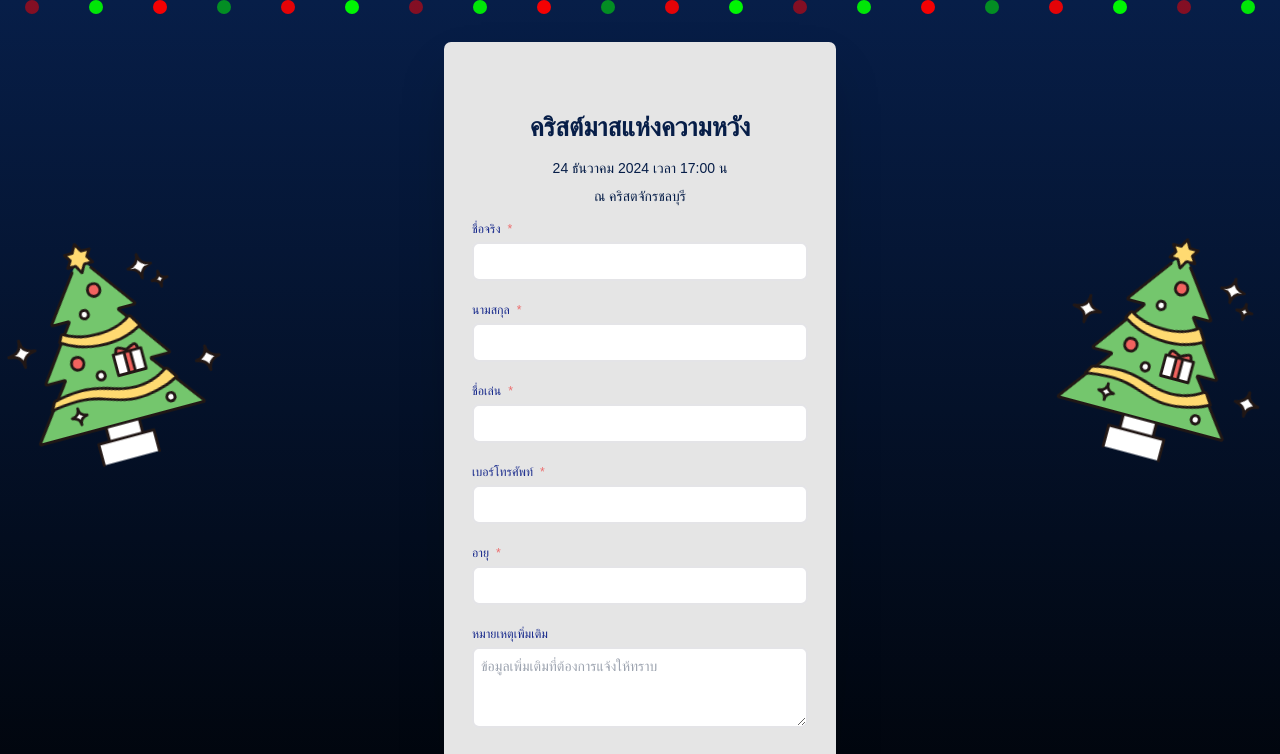
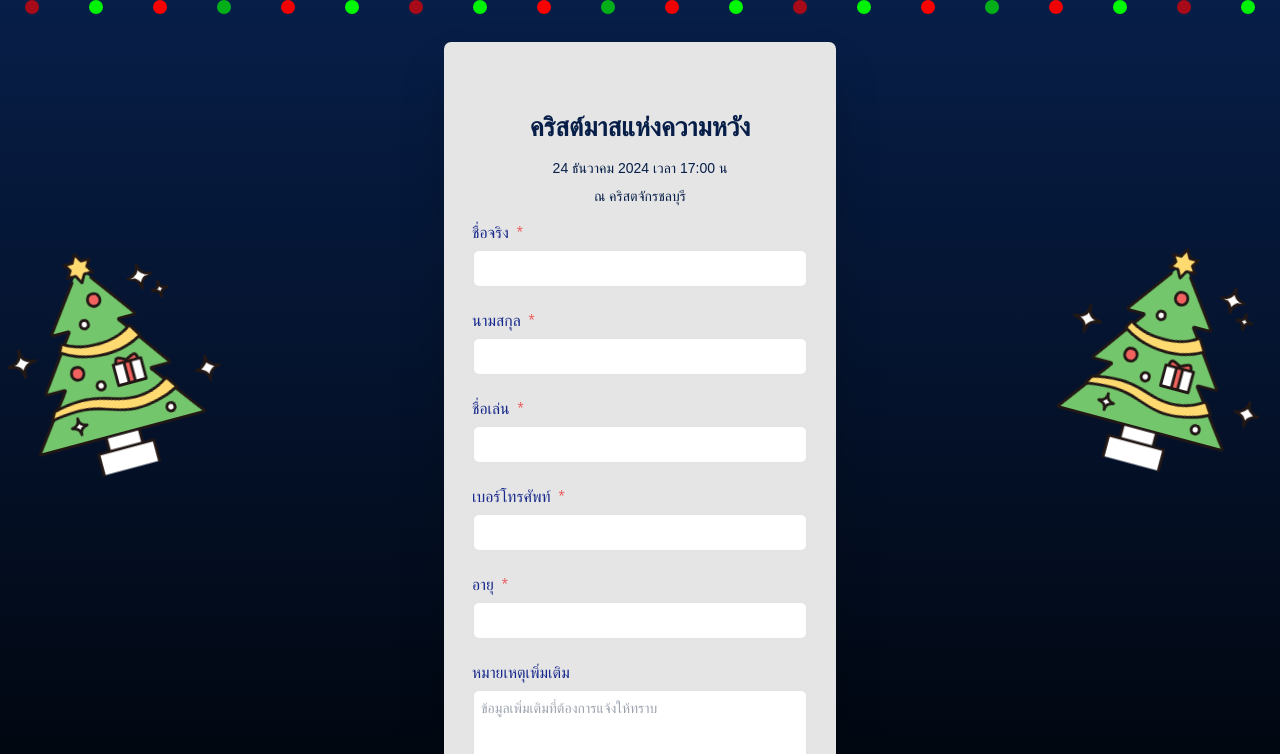
Before and after one commit to millenniumist/ccxmas, a Next.js app: page / in a window 1280 px wide. Shown: the top 754 px of the page. Built offline with nearby package versions, Linux system fonts and the light colour scheme; a web font is replaced by a local one.

Commit message:
add close time

```diff
--- a/app/page.js
+++ b/app/page.js
@@ -1,9 +1,11 @@
 "use client";
 
-import { useState } from "react";
+import { useState, useEffect } from "react";
 import confetti from "canvas-confetti";
 import { motion, AnimatePresence } from "framer-motion";
 import Image from "next/image";
+
+const CLOSED_TIME = new Date(2024, 11, 25, 15, 0, 0) // Close time = 25 Dec 2024 15:00
 
 export default function ChristmasRegistration() {
   const [formData, setFormData] = useState({
@@ -21,6 +23,7 @@ export default function ChristmasRegistration() {
   const [isHovering, setIsHovering] = useState(false);
   const [isLoading, setIsLoading] = useState(false);
   const [pdpaConsent, setPdpaConsent] = useState(false);
+  const [isClosed, setIsClosed] = useState(false);
 
   const handleCornerTap = () => {
     setTapCount((prev) => {
@@ -98,6 +101,10 @@ export default function ChristmasRegistration() {
 
   const RequiredStar = () => <span className="text-red-500 animate-pulse ml-1">*</span>;
 
+  useEffect(() => {
+    setIsClosed(Date.now() >= CLOSED_TIME.valueOf());
+  }, [])
+
   return (
     <div className="min-h-screen bg-gradient-to-b from-[#071E48] to-black py-12 relative overflow-hidden">
       {/* Left Christmas Tree */}
@@ -154,6 +161,30 @@ export default function ChristmasRegistration() {
 
       <div className="absolute top-0 right-0 w-16 h-16 cursor-default" onClick={handleCornerTap} />
 
+      {isClosed && (
+        <motion.div
+        initial={{ opacity: 0, y: 20 }}
+        animate={{ opacity: 1, y: 0 }}
+        className="container mx-auto px-4"
+      >
+        <div className="max-w-md mx-auto bg-neutral-200 backdrop-blur-lg rounded-lg shadow-2xl p-8 relative">
+          <div className="space-y-2 mb-12">
+            <h2 className="text-3xl font-semibold text-center text-[#071E48] mb-4">
+            ขณะนี้ปิดรับลงทะเบียนแล้ว
+            </h2>
+          </div>
+          <div className="space-y-2 mb-8">
+            <p className="text-2xl text-center font-medium mt-0">
+              แต่ไม่ต้องกังวล! คุณสามารถเดินเข้าร่วมงานได้เลย เพียงแค่แวะมาหาเรา
+              </p>
+          </div>
+          <p className="text-xl text-center text-[#071E48] font-medium mt-0">24 ธันวาคม 2024 เวลา 17:00 น</p>
+          <p className="text-xl text-center text-[#071E48] font-medium mt-0">ณ คริสตจักรชลบุรี</p>
+          </div>
+          </motion.div>
+      )}
+
+     {!isClosed && (
       <motion.div
       initial={{ opacity: 0, y: 20 }}
       animate={{ opacity: 1, y: 0 }}
@@ -173,7 +204,7 @@ export default function ChristmasRegistration() {
 
         <form onSubmit={handleSubmit} className="space-y-6">
           <div>
-              <label className="block text-sm font-medium mb-1 text-[#16288b]">
+            <label className="block text-lg font-medium mb-1 text-[#16288b]">
               ชื่อจริง <RequiredStar />
             </label>
             <input
@@ -185,7 +216,7 @@ export default function ChristmasRegistration() {
             />
           </div>
           <div>
-              <label className="block text-sm font-medium mb-1 text-[#16288b]">
+            <label className="block text-lg font-medium mb-1 text-[#16288b]">
               นามสกุล <RequiredStar />
             </label>
             <input
@@ -198,7 +229,7 @@ export default function ChristmasRegistration() {
           </div>
 
           <div>
-              <label className="block text-sm font-medium mb-1 text-[#16288b]">
+            <label className="block text-lg font-medium mb-1 text-[#16288b]">
               ชื่อเล่น <RequiredStar />
             </label>
             <input
@@ -211,7 +242,7 @@ export default function ChristmasRegistration() {
           </div>
 
           <div>
-              <label className="block text-sm font-medium mb-1 text-[#16288b]">
+            <label className="block text-lg font-medium mb-1 text-[#16288b]">
               เบอร์โทรศัพท์ <RequiredStar />
             </label>
             <input
@@ -224,7 +255,7 @@ export default function ChristmasRegistration() {
           </div>
 
           <div>
-              <label className="block text-sm font-medium mb-1 text-[#16288b]">
+            <label className="block text-lg font-medium mb-1 text-[#16288b]">
               อายุ <RequiredStar />
             </label>
             <input
@@ -240,7 +271,7 @@ export default function ChristmasRegistration() {
 
 
           <div>
-              <label className="block text-sm font-medium mb-1 text-[#16288b]">
+            <label className="block text-lg font-medium mb-1 text-[#16288b]">
               หมายเหตุเพิ่มเติม
             </label>
             <textarea
@@ -294,6 +325,7 @@ export default function ChristmasRegistration() {
         </form>
       </div>
     </motion.div>
+     )}
     </div>
   );
 }
--- a/app/ticket/[id]/page.js
+++ b/app/ticket/[id]/page.js
@@ -68,7 +68,7 @@ export default function TicketPage({ params }) {
                   className="bg-white/40 backdrop-blur-sm rounded-2xl p-4"
                 >
                   <div className=" bg-clip-text">
-                    <h2 className="text-3xl font-semibold text-red-600">
+                    <h2 className="text-4xl font-semibold text-red-600">
                       กรุณาแคปหน้าจอ 📸{" "}
                     </h2>
                     <h2 className="text-xl font-semibold ">
@@ -87,23 +87,23 @@ export default function TicketPage({ params }) {
 
                   <div className="mb-8">
                     <motion.div
-                      className="text-2xl font-semibold  "
+                      className="text-3xl font-semibold  "
                       whileHover={{ scale: 1.02 }}
                     >
                       เรียนเชิญ
                     </motion.div>
-                    <p className="text-3xl font-semibold text-[#355287]">
+                    <p className="text-4xl font-semibold text-[#355287]">
                       {userData.firstName} {userData.lastName}
                     </p>
                   </div>
                   <div className="mb-8">
-                    <p className="text-2xl font-semibold  pt-4">ร่วมงาน</p>
-                    <p className="text-3xl font-semibold text-[#355287]">
+                    <p className="text-3xl font-semibold  pt-4">ร่วมงาน</p>
+                    <p className="text-4xl font-semibold text-[#355287]">
                       คริสต์มาสแห่งความหวัง
                     </p>
                   </div>
 
-                  <div className="space-y-2  text-xl">
+                  <div className="space-y-2  text-2xl">
                     <motion.div
                       className="flex items-center justify-center space-x-3"
                       whileHover={{ scale: 1.05 }}
@@ -127,7 +127,7 @@ export default function TicketPage({ params }) {
                     </motion.div>
                   </div>
                 </motion.div>
-                <div className="mt-6 bg-white/30 backdrop-blur-sm rounded-xl p-1 inline-block">
+                <div className="mt-6 bg-white/30 backdrop-blur-sm rounded-xl p-1 inline-block text-xl">
                   <p className="text-gray-800">ออกบัตรเมื่อ: {currentDate}</p>
                 </div>
               </div>
```
Lines whose indentation alone changed are shown as unchanged.
